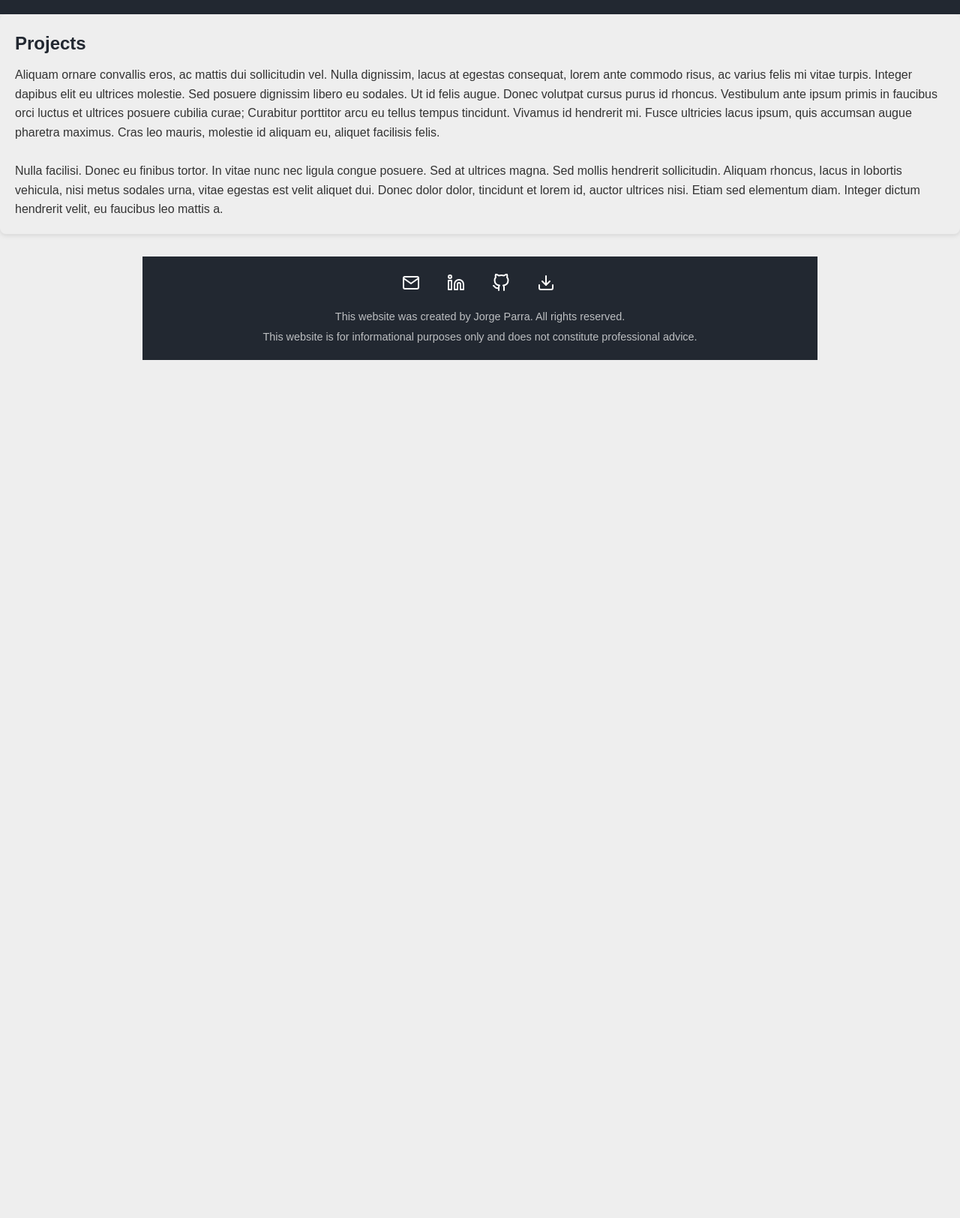
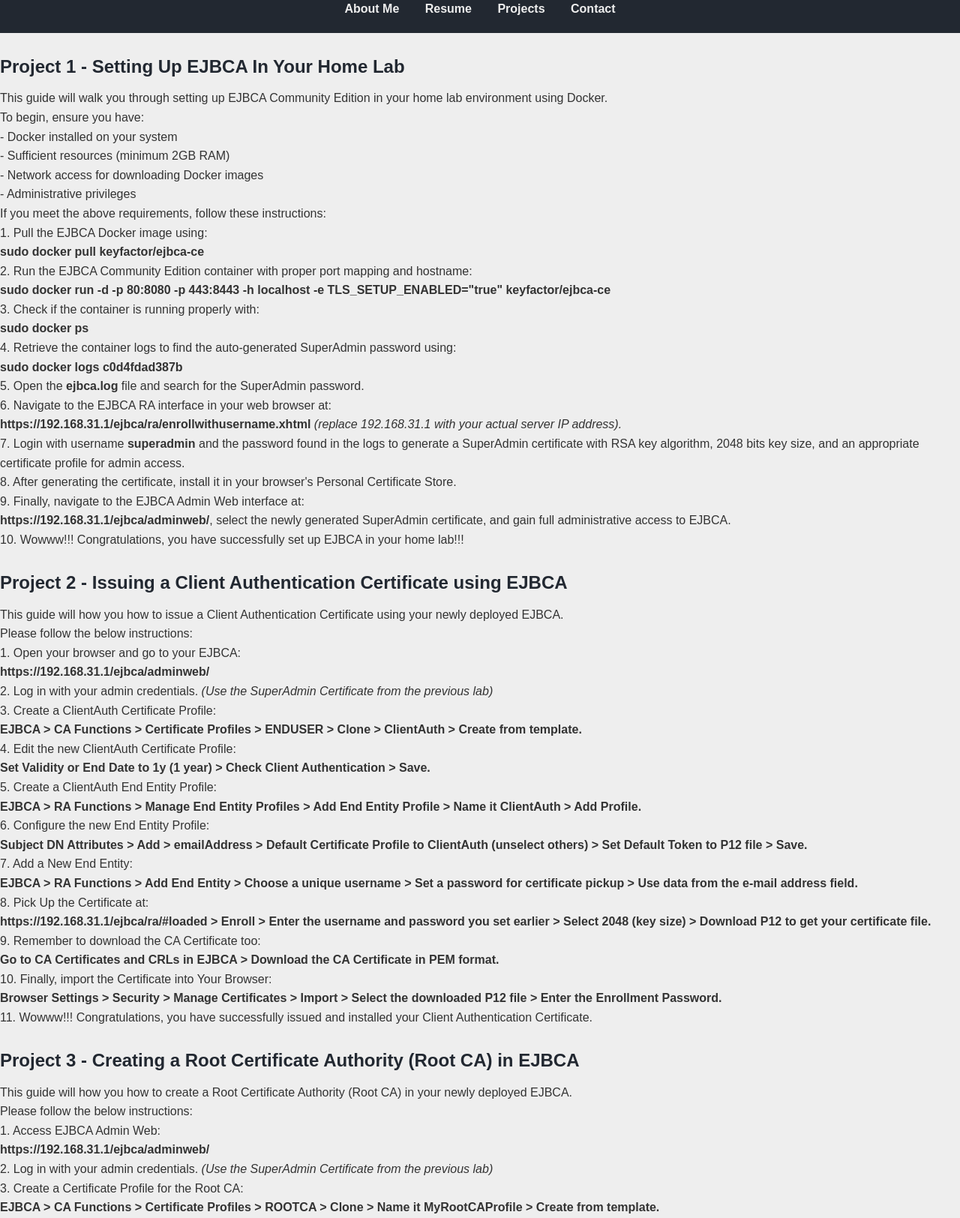
Before and after one commit to mjorgeparra/Master_Proyecto_1_HTML_CSS, a plain HTML site: page projects.html in a window 1280 px wide. Shown: the part 108-1732 px from the top of the page at 75% size. Before the commit the page ends 800 px from the top, so only its background shows below. Drawn offline with Linux system fonts and the light colour scheme.

Commit message:
added the projects

```diff
--- a/projects.html
+++ b/projects.html
@@ -10,7 +10,7 @@
     <!-- Link to external stylesheet -->
     <link rel="stylesheet" href="./styles.css">
 </head>
-<body>
+<br>
 
 <header>
     <h1>Welcome to My Professional Profile</h1>
@@ -24,15 +24,83 @@
     </nav>
 </header>
 
-    <section id="projects">
-        <h2>Projects </h2>
-        <p>
-        Aliquam ornare convallis eros, ac mattis dui sollicitudin vel. Nulla dignissim, lacus at egestas consequat, lorem ante commodo risus, ac varius felis mi vitae turpis. Integer dapibus elit eu ultrices molestie. Sed posuere dignissim libero eu sodales. Ut id felis augue. Donec volutpat cursus purus id rhoncus. Vestibulum ante ipsum primis in faucibus orci luctus et ultrices posuere cubilia curae; Curabitur porttitor arcu eu tellus tempus tincidunt. Vivamus id hendrerit mi. Fusce ultricies lacus ipsum, quis accumsan augue pharetra maximus. Cras leo mauris, molestie id aliquam eu, aliquet facilisis felis.
-        </p> <br />
-        <p>
-        Nulla facilisi. Donec eu finibus tortor. In vitae nunc nec ligula congue posuere. Sed at ultrices magna. Sed mollis hendrerit sollicitudin. Aliquam rhoncus, lacus in lobortis vehicula, nisi metus sodales urna, vitae egestas est velit aliquet dui. Donec dolor dolor, tincidunt et lorem id, auctor ultrices nisi. Etiam sed elementum diam. Integer dictum hendrerit velit, eu faucibus leo mattis a.
-        </p>
-    </section>
+    <br id="projects">
+        <h2>Project 1 - Setting Up EJBCA In Your Home Lab</h2>
+        <p>This guide will walk you through setting up EJBCA Community Edition in your home lab environment using Docker.</p>
+        <p>To begin, ensure you have:</p>
+        <ul>
+            <li>- Docker installed on your system</li>
+            <li>- Sufficient resources (minimum 2GB RAM)</li>
+            <li>- Network access for downloading Docker images</li>
+            <li>- Administrative privileges</li>
+        </ul>
+        <ol>
+            <li>If you meet the above requirements, follow these instructions:</li>
+            <li>1. Pull the EJBCA Docker image using:</li>
+                <strong>sudo docker pull keyfactor/ejbca-ce</strong>
+            </li>
+            <li>2. Run the EJBCA Community Edition container with proper port mapping and hostname:</li>
+                <strong>sudo docker run -d -p 80:8080 -p 443:8443 -h localhost -e TLS_SETUP_ENABLED="true" keyfactor/ejbca-ce</strong>
+            <li>3. Check if the container is running properly with: </li>
+                <strong>sudo docker ps</strong>
+            <li>4. Retrieve the container logs to find the auto-generated SuperAdmin password using:</li>
+            <strong>sudo docker logs c0d4fdad387b</strong>
+            <li>5. Open the <strong>ejbca.log</strong> file and search for the SuperAdmin password.</li>
+            <li>6. Navigate to the EJBCA RA interface in your web browser at: </li>
+            <strong>https://192.168.31.1/ejbca/ra/enrollwithusername.xhtml</strong> <em>(replace 192.168.31.1 with your actual server IP address).</em>
+            <li>7. Login with username <strong>superadmin</strong> and the password found in the logs to generate a SuperAdmin certificate with RSA key algorithm, 2048 bits key size, and an appropriate certificate profile for admin access.</li>
+            <li>8. After generating the certificate, install it in your browser's Personal Certificate Store.</li>
+            <li>9. Finally, navigate to the EJBCA Admin Web interface at:</li>
+            <strong>https://192.168.31.1/ejbca/adminweb/</strong>, select the newly generated SuperAdmin certificate, and gain full administrative access to EJBCA.
+            <li>10. Wowww!!! Congratulations, you have successfully set up EJBCA in your home lab!!!</li>
+        </ol>
+        </br>
+        <h2>Project 2 - Issuing a Client Authentication Certificate using EJBCA</h2>
+        <p>This guide will how you how to issue a Client Authentication Certificate using your newly deployed EJBCA.</p>
+        <ol>
+            <li>Please follow the below instructions:</li>
+            <li>1. Open your browser and go to your EJBCA:</li>
+                <strong>https://192.168.31.1/ejbca/adminweb/</strong>
+            </li>
+            <li>2. Log in with your admin credentials. <em>(Use the SuperAdmin Certificate from the previous lab)</em></li>
+            <li>3. Create a ClientAuth Certificate Profile:</li>
+                <strong> EJBCA > CA Functions > Certificate Profiles > ENDUSER > Clone > ClientAuth > Create from template.</strong>
+            <li>4. Edit the new ClientAuth Certificate Profile:</li>
+            <strong> Set Validity or End Date to 1y (1 year) > Check Client Authentication > Save.</strong>
+            <li>5. Create a ClientAuth End Entity Profile:</li>
+            <strong> EJBCA > RA Functions > Manage End Entity Profiles > Add End Entity Profile > Name it ClientAuth > Add Profile.</strong>
+            <li>6. Configure the new End Entity Profile: </li>
+            <strong>Subject DN Attributes > Add > emailAddress > Default Certificate Profile to ClientAuth (unselect others) > Set Default Token to P12 file > Save.</strong>
+            <li>7. Add a New End Entity: </li>
+            <strong> EJBCA > RA Functions > Add End Entity > Choose a unique username > Set a password for certificate pickup > Use data from the e-mail address field.</strong>
+            <li>8. Pick Up the Certificate at:</li>
+            <strong> https://192.168.31.1/ejbca/ra/#loaded > Enroll > Enter the username and password you set earlier > Select 2048 (key size) > Download P12 to get your certificate file.</strong>
+            <li>9. Remember to download the CA Certificate too:</li>
+            <strong> Go to CA Certificates and CRLs in EJBCA > Download the CA Certificate in PEM format. </strong>
+            <li>10. Finally, import the Certificate into Your Browser:</li>
+            <strong> Browser Settings > Security > Manage Certificates > Import > Select the downloaded P12 file > Enter the Enrollment Password. </strong>
+            <li>11. Wowww!!! Congratulations, you have successfully issued and installed your Client Authentication Certificate.</li>
+        </ol>
+        </br>
+        <h2>Project 3 - Creating a Root Certificate Authority (Root CA) in EJBCA</h2>
+        <p>This guide will how you how to create a Root Certificate Authority (Root CA) in your newly deployed EJBCA.</p>
+        <ol>
+            <li>Please follow the below instructions:</li>
+            <li>1. Access EJBCA Admin Web:</li>
+                <strong>https://192.168.31.1/ejbca/adminweb/</strong>
+            </li>
+            <li>2. Log in with your admin credentials. <em>(Use the SuperAdmin Certificate from the previous lab)</em></li>
+            <li>3. Create a Certificate Profile for the Root CA:</li>
+                <strong> EJBCA > CA Functions > Certificate Profiles > ROOTCA > Clone > Name it MyRootCAProfile > Create from template.</strong>
+            <li>4. Edit the New Certificate Profile:</li>
+            <strong> Key Algorithm to RSA > Key Length to 4096 > Validity to 30y > Disable Authority Key ID, Subject Alternative Name, Issuer Alternative Name, LDAP DN Order > Save the profile.</strong>
+            <li>5. Create a Crypto Token:</li>
+            <strong> EJBCA > CA Functions > Crypto Tokens > New > MyFirstRootCACryptoToken > Type to SOFT HSM for home lab; use HSM for production > Authentication Code (write this down!) > Create 2048 key pair > Save the Crypto Token.</strong>
+            <li>6. Create the Root CA: </li>
+            <strong> EJBCA > CA Functions > Certificate Authorities > Add CA > MyFirstRootCA > Create > Select the CA settings from earlier > Create Root CA.</strong>
+            <li>7. Wowww!!! Congratulations, you have successfully created your first Root Certificate Authority in EJBCA.</li>
+        </ol>
+    </br>
 
 <footer>
     <div class="social-links">
--- a/styles.css
+++ b/styles.css
@@ -5,7 +5,6 @@
     --color-background: #EEEEEE;
     --color-text: #333;
     --color-text-light: #EEEEEE;
-    --color-link: #0066cc;
     --color-shadow: rgba(0, 0, 0, 0.1);
     --border-radius: 8px;
     --padding-section: 20px;
@@ -85,30 +84,6 @@
     color: var(--color-secondary);
 }
 
-/* Contact Section */
-#contact ul {
-    list-style: none;
-    padding-left: 0;
-}
-
-#contact a {
-    color: var(--color-link);
-    text-decoration: none;
-    display: inline-flex;
-    align-items: center;
-}
-
-#contact a:hover {
-    text-decoration: underline;
-}
-
-.icon-style {
-    width: 20px;
-    height: 20px;
-    margin-right: 5px;
-    vertical-align: middle;
-}
-
 /* Footer */
 footer {
     text-align: center;
```
Also changed, not shown: index.html (+2 -1 lines).
